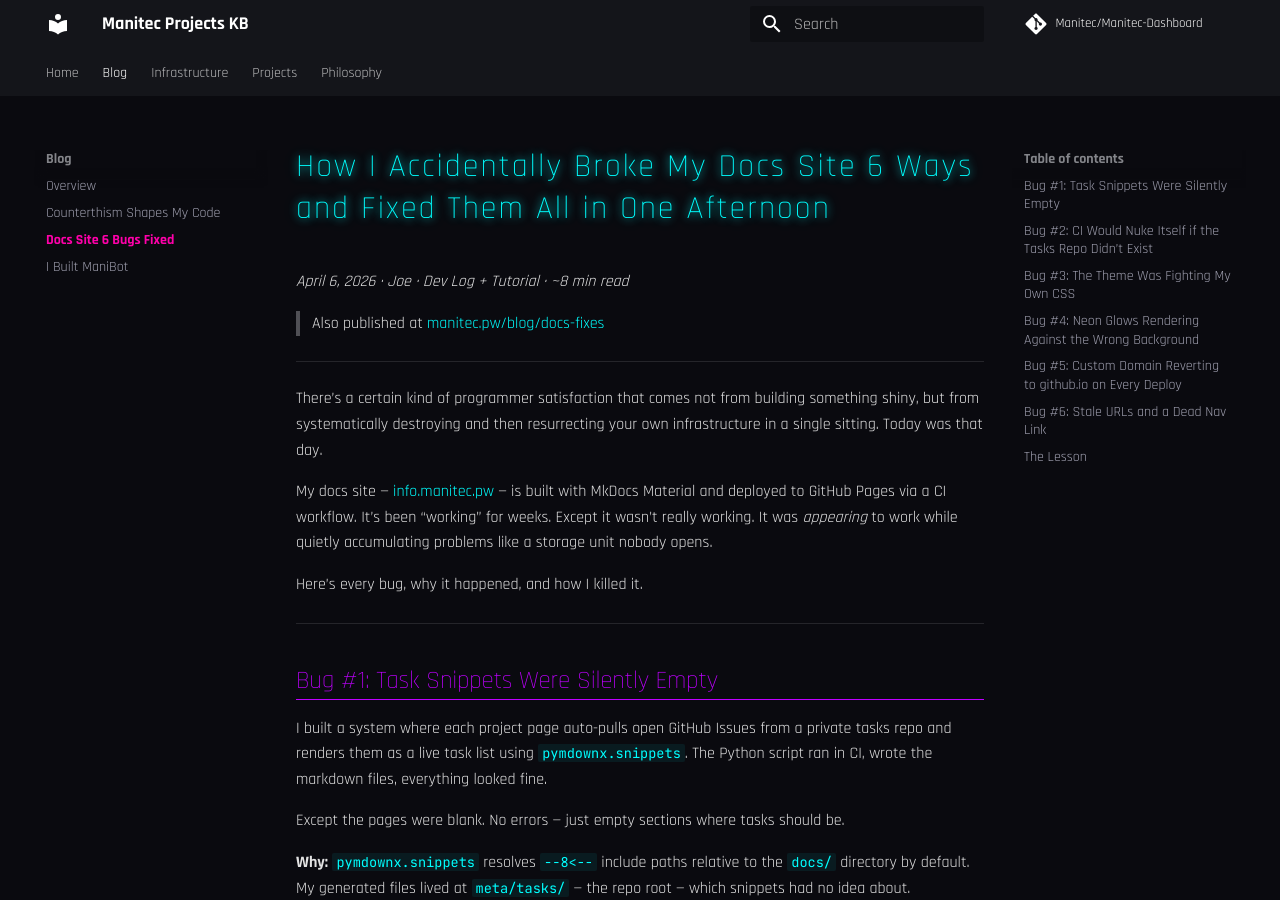
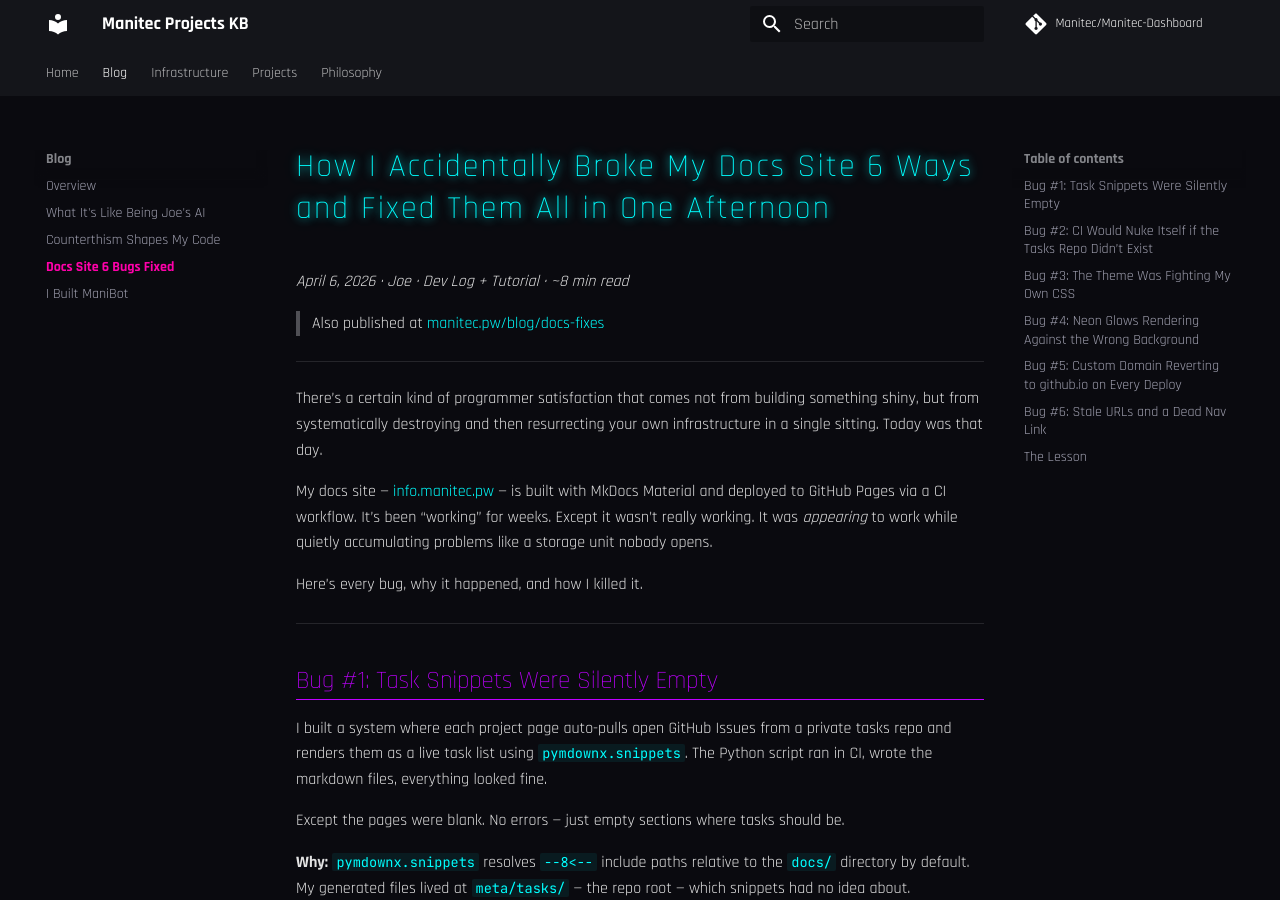
Before and after one commit to Manitec/Manitec-Dashboard, an MkDocs documentation site: the page built from docs/blog/docs-fixes.md, in a window 1280 px wide and 900 px high. Built offline with MkDocs 1.6.1 and Material for MkDocs 9.7.7, drawn with Linux system fonts in a browser that asks for light colours; comment, search, counter and statistics services are not loaded.

```diff
--- a/mkdocs.yml
+++ b/mkdocs.yml
@@ -71,6 +71,7 @@
   - Home: index.md
   - Blog:
     - Overview: blog/index.md
+    - What It's Like Being Joe's AI: blog/what-its-like-being-joes-ai.md
     - Counterthism Shapes My Code: blog/counterthism-shapes-my-code.md
     - Docs Site 6 Bugs Fixed: blog/docs-fixes.md
     - I Built ManiBot: blog/manibot.md
```
